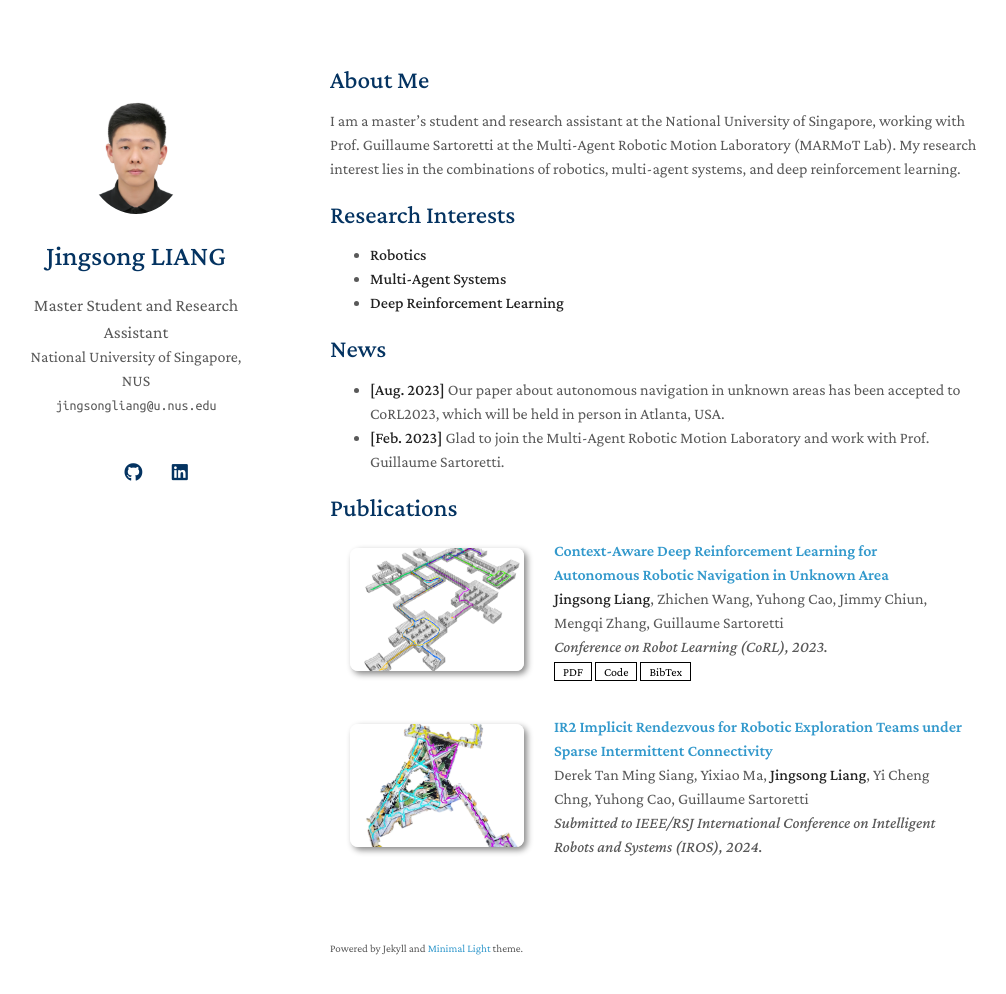
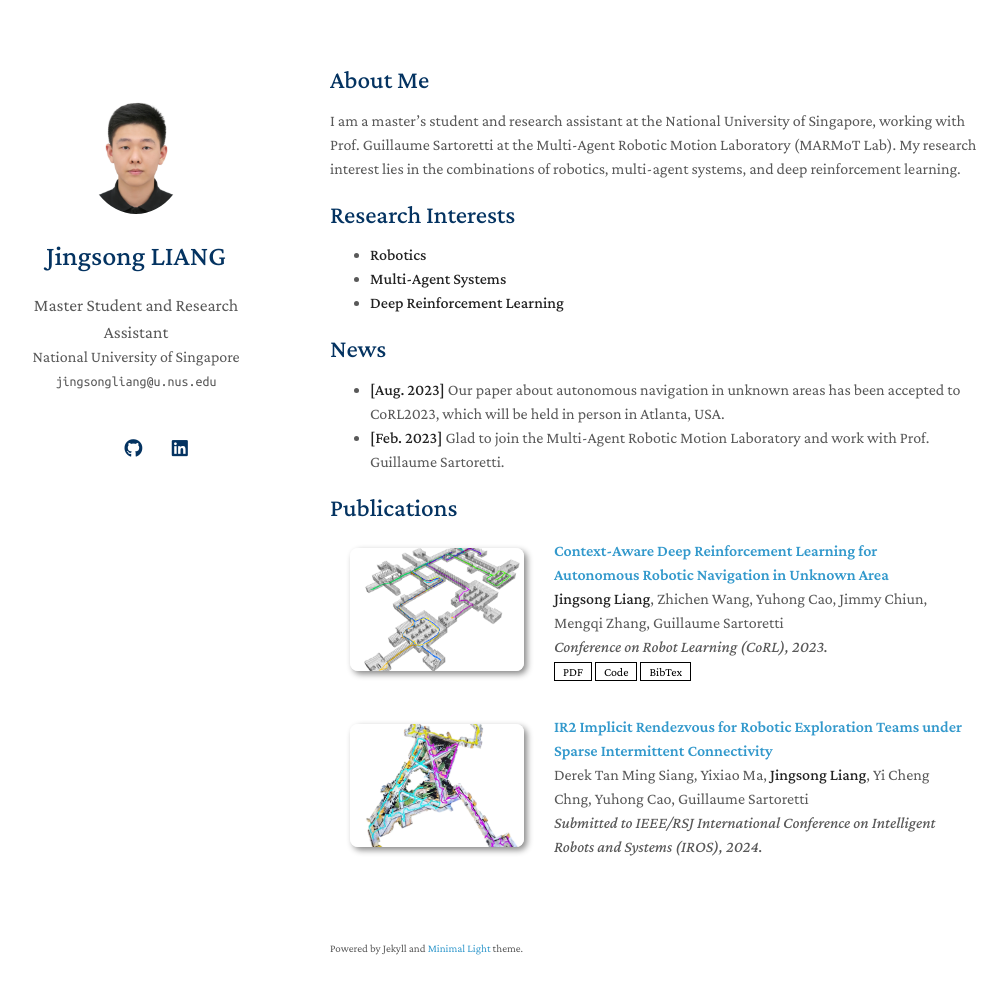
Before and after one commit to JingsongLiang/JingsongLiang.github.io, a Jekyll site: the page built from index.md, in a window 1280 px wide and 1029 px high. Shown: the top 994 px of the window, without its empty margins (140-1146 px from the left). Built offline with Jekyll 4.4.1, drawn with Linux system fonts in a browser that asks for light colours; nearby versions of some CDN libraries; a style sheet for code colours, icons or effects is not loaded; our own code applies the rules of GitHub Pages for plain Markdown files.

Commit message:
Update _config.yml

```diff
--- a/_config.yml
+++ b/_config.yml
@@ -1,7 +1,7 @@
 # Basic Information
 title: Jingsong LIANG
 position: Master Student and Research Assistant
-affiliation: National University of Singapore, NUS
+affiliation: National University of Singapore
 email: jingsongliang@u.nus.edu
 
 # Search Engine Optimization (SEO)
```
